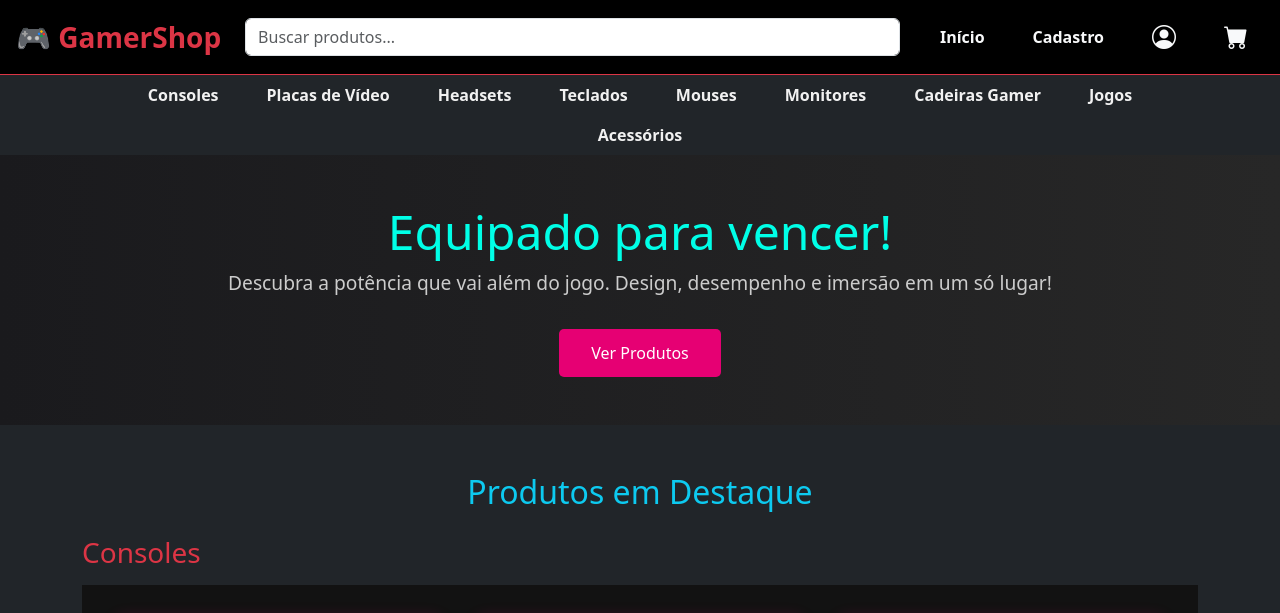
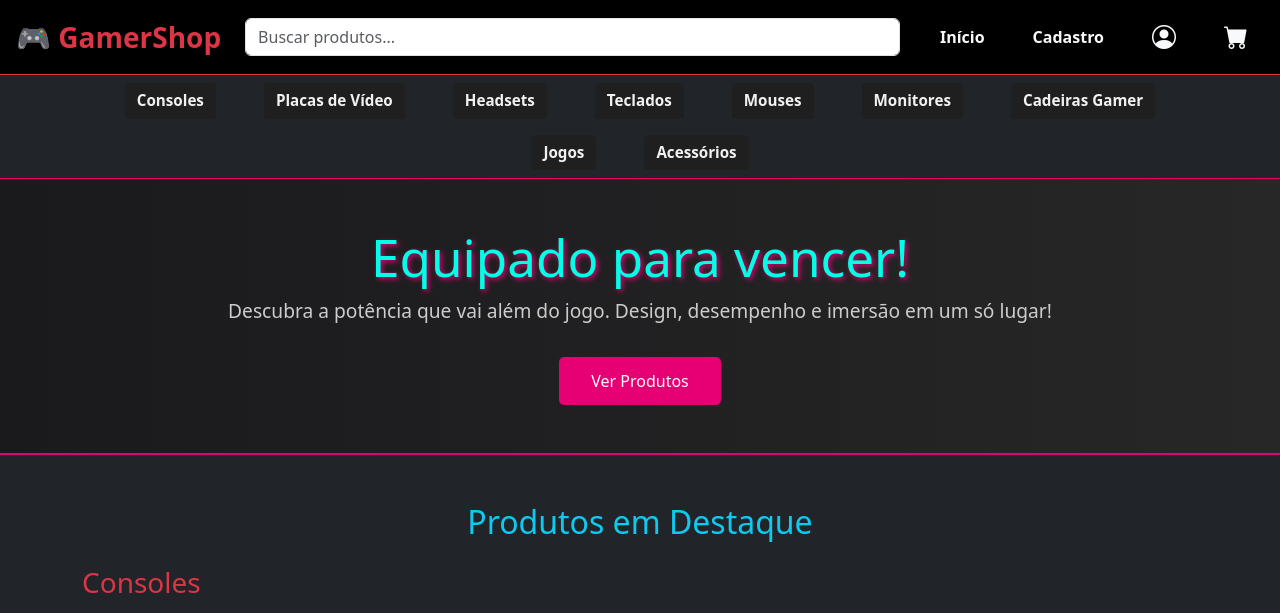
Before and after one commit to pedrohenriquesf/Trabalho-E-commerce, a website: page index.html in a window 1280 px wide. Shown: the top 613 px of the page. Drawn offline with nearby package versions, Linux system fonts and the light colour scheme.

Commit message:
Update style.css

```diff
--- a/css/style.css
+++ b/css/style.css
@@ -32,15 +32,38 @@ body {
   color: #00ffe7;
 }
 
+.category-menu {
+  background-color: #141414;
+  padding: 0.8rem 1rem;
+  border-bottom: 1px solid #e60073;
+}
+
+.category-menu a {
+  color: #f1f1f1;
+  text-decoration: none;
+  font-size: 0.95rem;
+  padding: 0.4rem 0.75rem;
+  border-radius: 4px;
+  background-color: #1f1f1f;
+  transition: background-color 0.3s ease;
+}
+
+.category-menu a:hover {
+  background-color: #e60073;
+  color: #fff;
+}
+
 .hero {
   background: linear-gradient(to right, #1a1a1d, #272727);
   text-align: center;
   padding: 4rem 2rem;
+  border-bottom: 2px solid #e60073;
 }
 
 .hero h1 {
-    font-size: 3rem;
+  font-size: 3.2rem;
   color: #00ffe7;
+  text-shadow: 2px 2px 5px #e60073;
 }
 
 .hero p {
```
Lines whose indentation alone changed are shown as unchanged.
